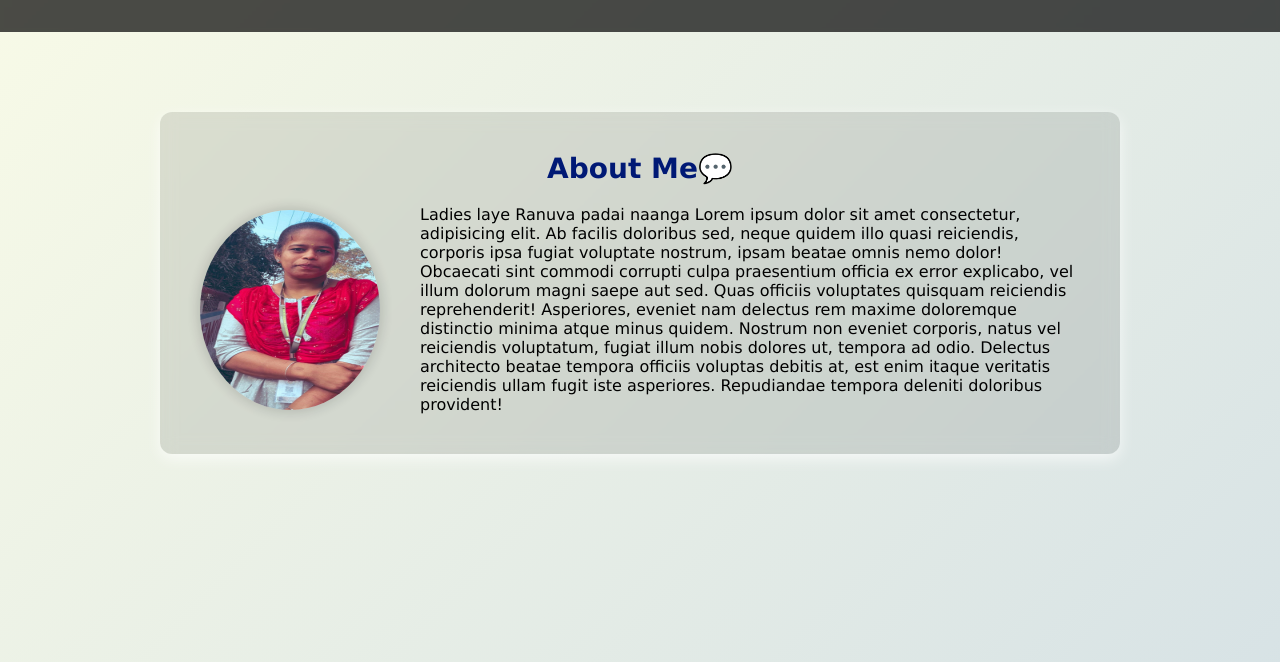
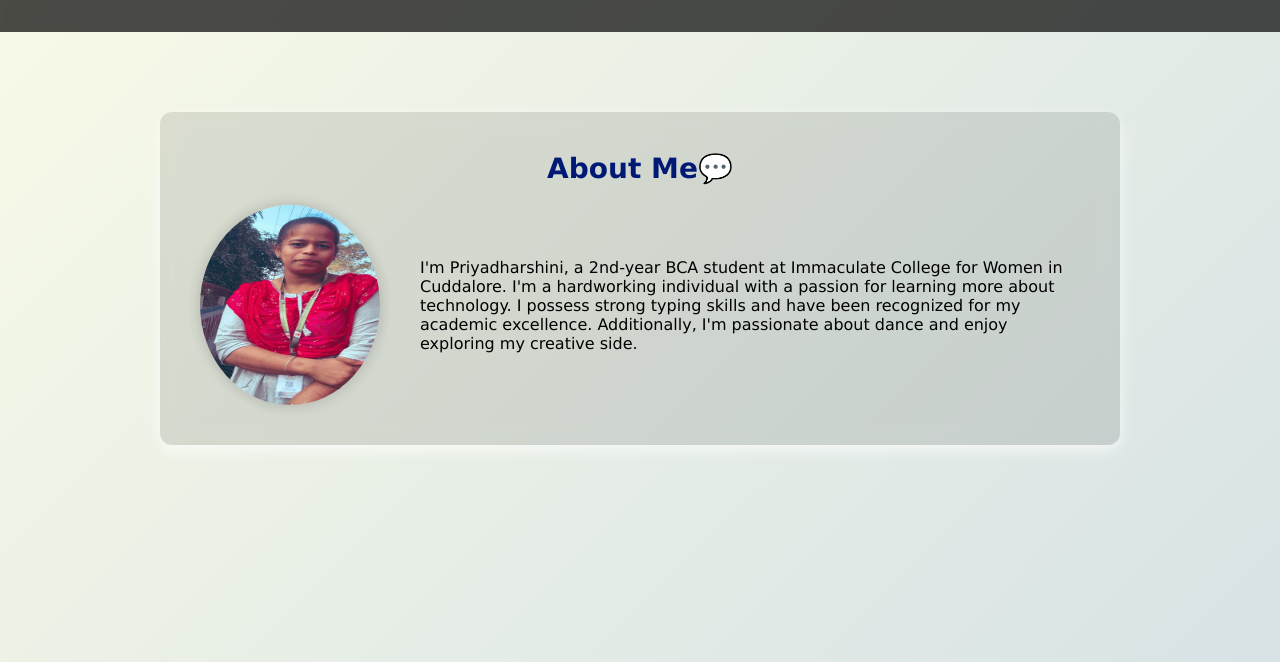
Before and after one commit to skpriya0805-ops/Priyadharshini-TNSDC-FWD-DP, a plain HTML site: page index.html in a window 1280 px wide. Shown: the part 95-757 px from the top of the page. Drawn offline with Linux system fonts and the light colour scheme.

Commit message:
Update index.html

```diff
--- a/index.html
+++ b/index.html
@@ -25,8 +25,7 @@
           <img src="./assets/pk.jpeg" alt="" />
           <div class="about-text">
             <p style="margin-left: 10px">
-                Ladies laye Ranuva padai naanga
-                Lorem ipsum dolor sit amet consectetur, adipisicing elit. Ab facilis doloribus sed, neque quidem illo quasi reiciendis, corporis ipsa fugiat voluptate nostrum, ipsam beatae omnis nemo dolor! Obcaecati sint commodi corrupti culpa praesentium officia ex error explicabo, vel illum dolorum magni saepe aut sed. Quas officiis voluptates quisquam reiciendis reprehenderit! Asperiores, eveniet nam delectus rem maxime doloremque distinctio minima atque minus quidem. Nostrum non eveniet corporis, natus vel reiciendis voluptatum, fugiat illum nobis dolores ut, tempora ad odio. Delectus architecto beatae tempora officiis voluptas debitis at, est enim itaque veritatis reiciendis ullam fugit iste asperiores. Repudiandae tempora deleniti doloribus provident!
+                I'm Priyadharshini, a 2nd-year BCA student at Immaculate College for Women in Cuddalore. I'm a hardworking individual with a passion for learning more about technology. I possess strong typing skills and have been recognized for my academic excellence. Additionally, I'm passionate about dance and enjoy exploring my creative side.
 
             </p>
           </div>
```
